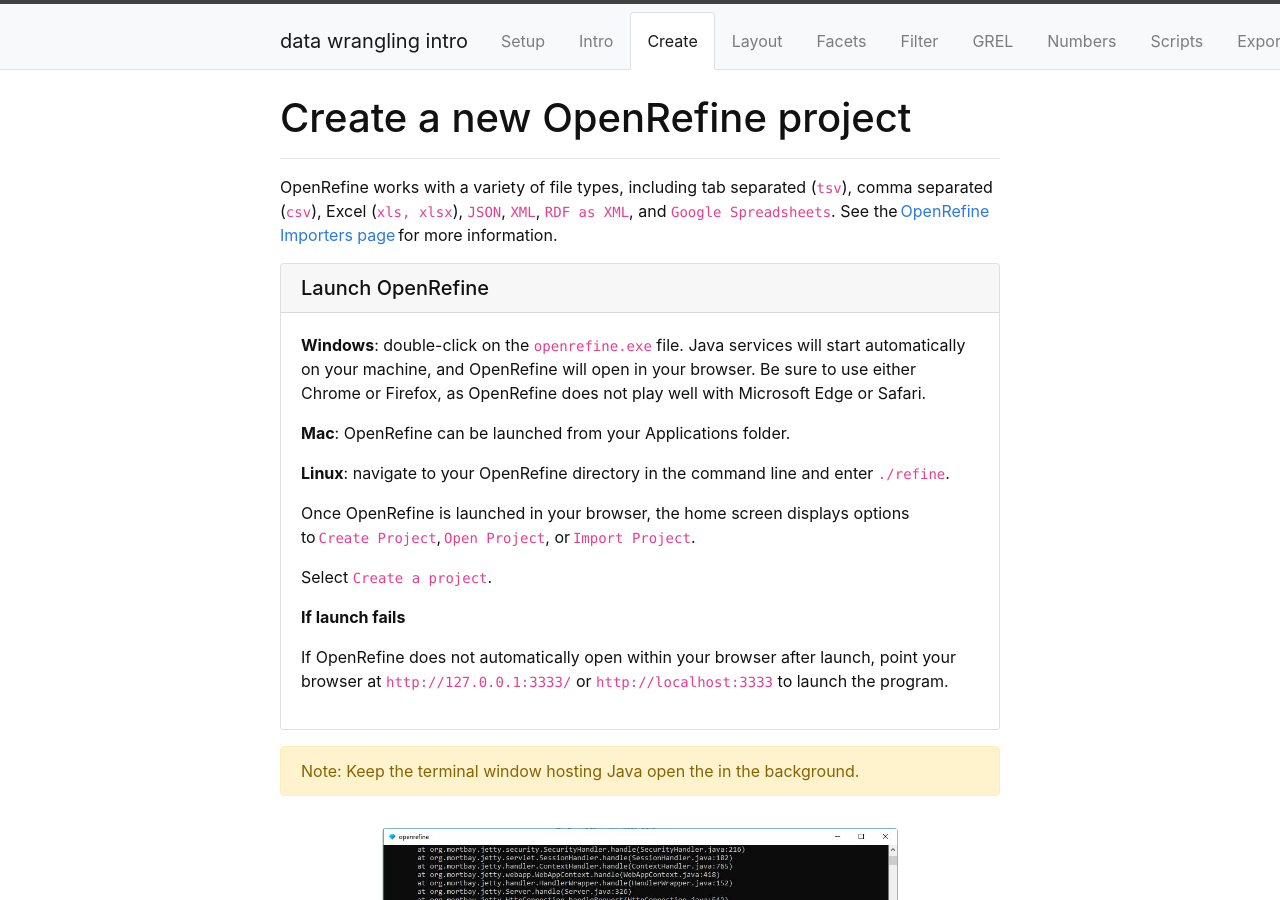
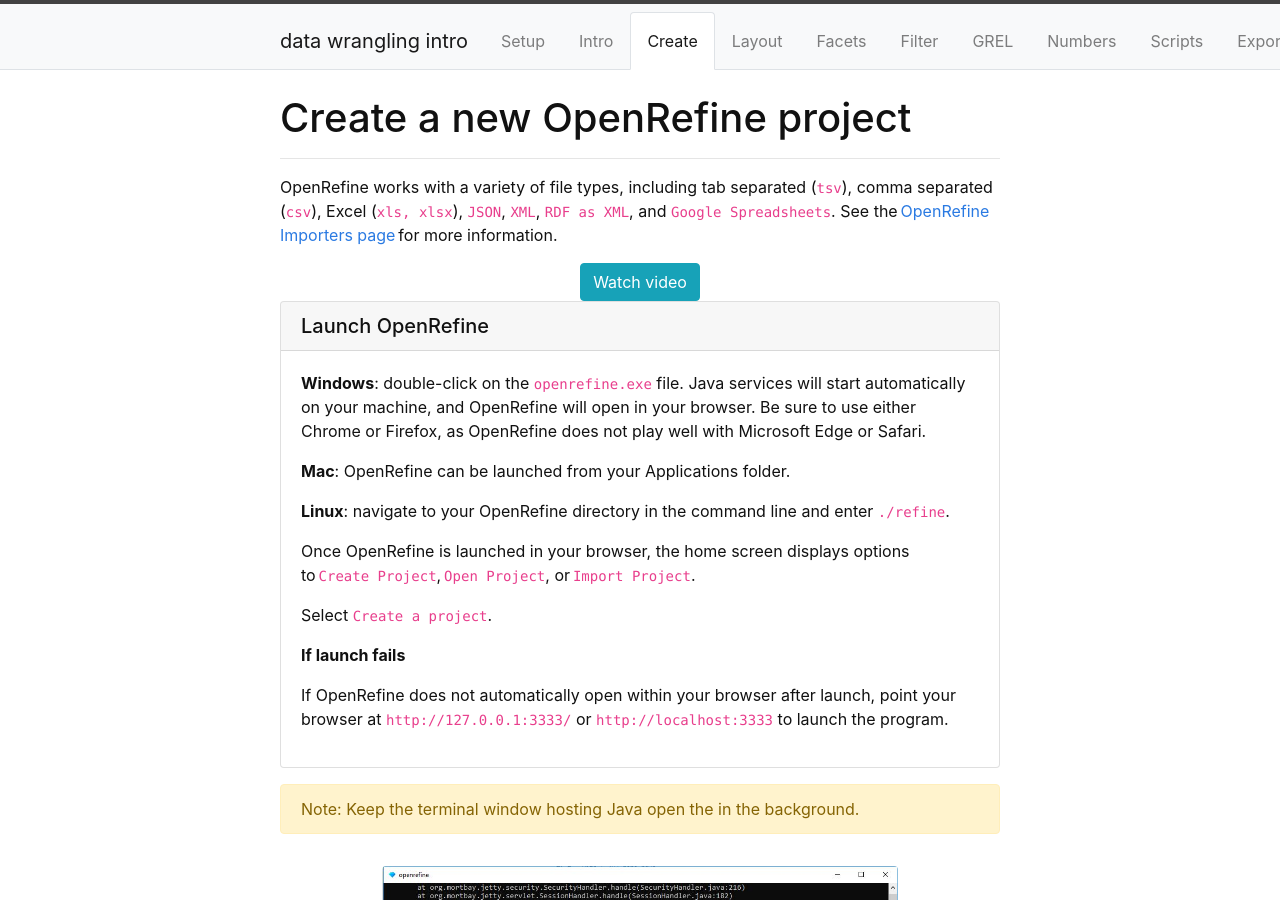
Before and after one commit to GULibrarySandbox/intro-data-wrangle, a Jekyll site: the page built from content/2-lesson.md, in a window 1280 px wide and 900 px high. Built offline with Jekyll 4.4.1, drawn with Linux system fonts in a browser that asks for light colours.

Commit message:
Update 2-lesson.md

```diff
--- a/content/2-lesson.md
+++ b/content/2-lesson.md
@@ -8,6 +8,8 @@ nav: true
 -----
 
 OpenRefine works with a variety of file types, including tab separated (`tsv`), comma separated (`csv`), Excel (`xls, xlsx`), `JSON`, `XML`, `RDF as XML`, and `Google Spreadsheets`. See the [OpenRefine Importers page](https://github.com/OpenRefine/OpenRefine/wiki/Importers) for more information.
+
+{% include button.md text="Watch video" link="https://www.griffith.edu.au/library" color="info" %}
 
 {% capture text %}
 **Windows**: double-click on the `openrefine.exe` file. Java services will start automatically on your machine, and OpenRefine will open in your browser. Be sure to use either Chrome or Firefox, as OpenRefine does not play well with Microsoft Edge or Safari.
```
